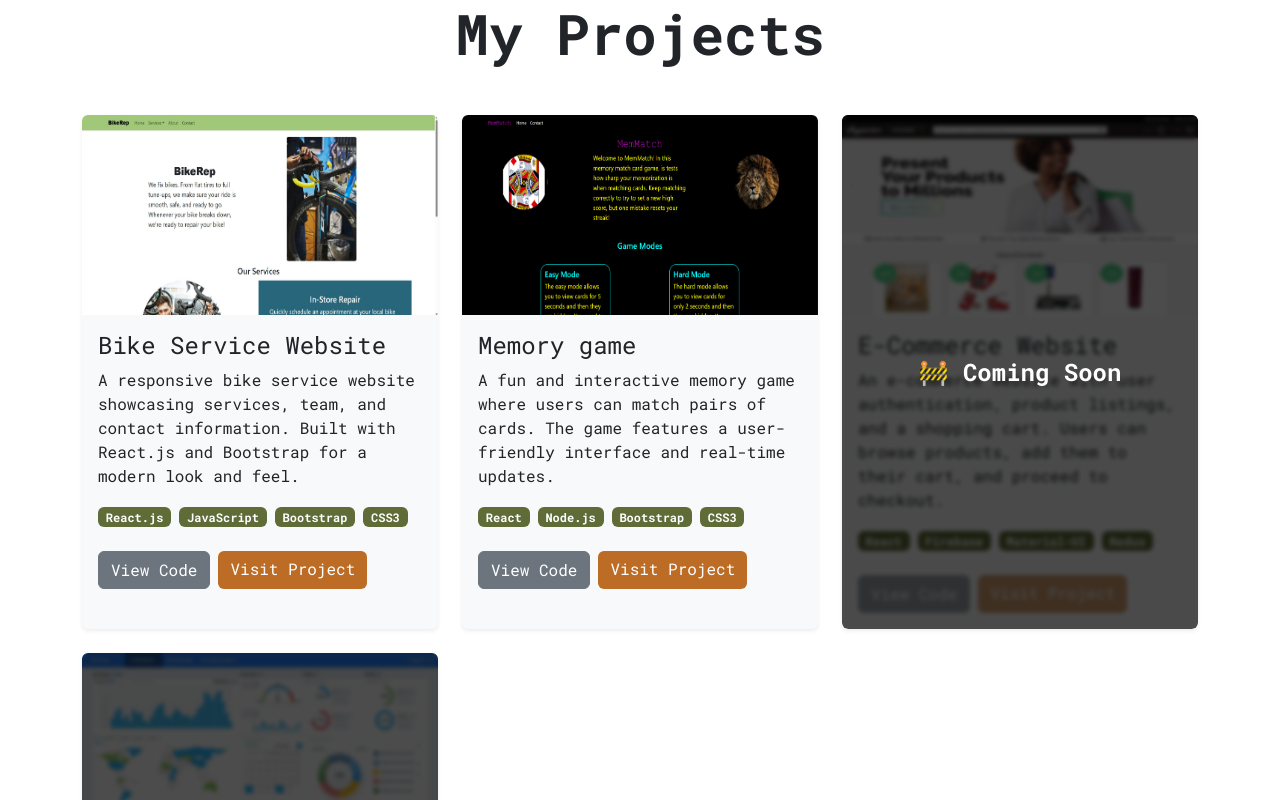
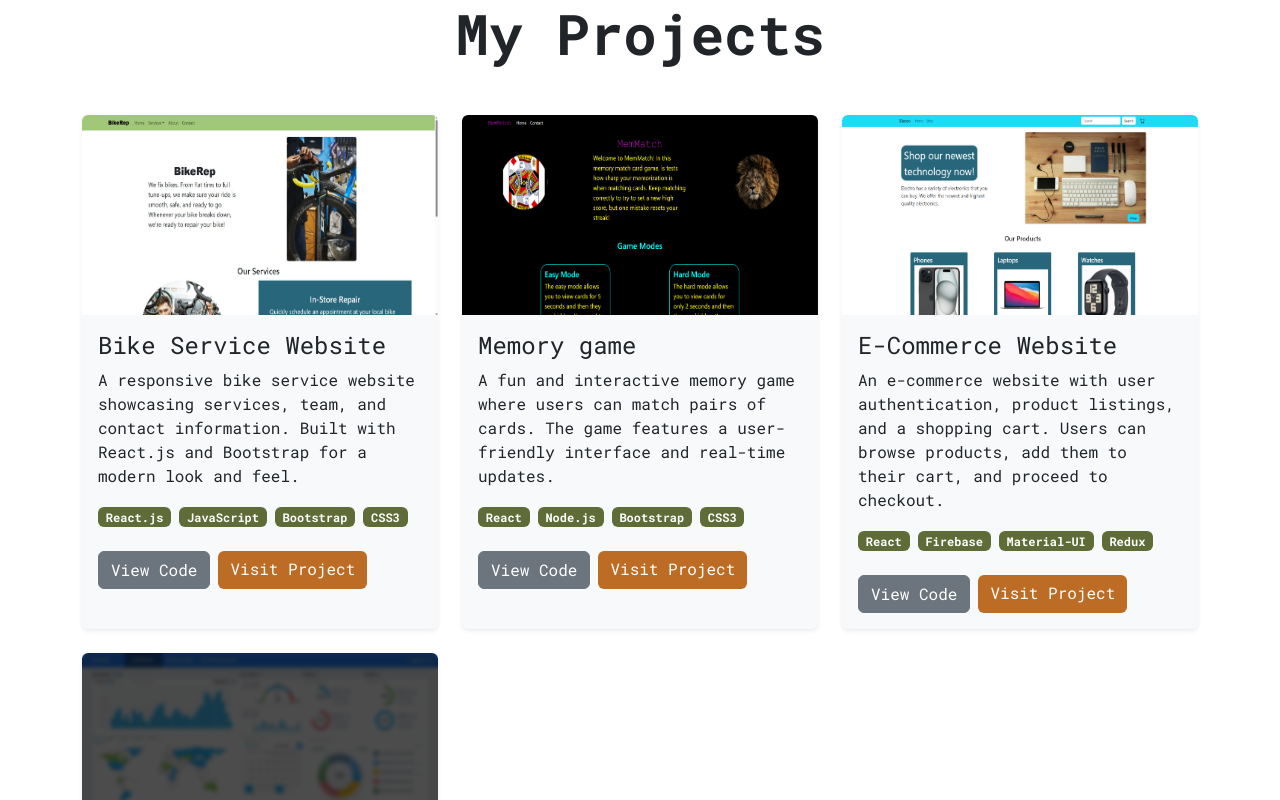
Before and after one commit to nisarg3322/SEG3125_portfolio, a Next.js app: page /projects in a window 1280 px wide. Shown: the top 800 px of the page. Built offline with nearby package versions, Linux system fonts and the light colour scheme.

Commit message:
added e commerce website

```diff
--- a/src/app/projects/page.tsx
+++ b/src/app/projects/page.tsx
@@ -26,11 +26,10 @@ export default function Projects() {
       description:
         "An e-commerce website with user authentication, product listings, and a shopping cart. Users can browse products, add them to their cart, and proceed to checkout.",
       technologies: ["React", "Firebase", "Material-UI", "Redux"],
-      image: "/e-commerce_site.jpg",
-      link: "",
-      githubLink: "",
-      demo: "",
-      comingSoon: true,
+      image: "/e-commerce_site.png",
+      link: "https://seg3125assignment4.netlify.app/",
+      githubLink: "https://github.com/nisarg3322/SEG3125_Assignment4",
+      comingSoon: false,
     },
     {
       title: "Analytics Dashboard",
```
Also changed, not shown: public/e-commerce_site.png (added).
